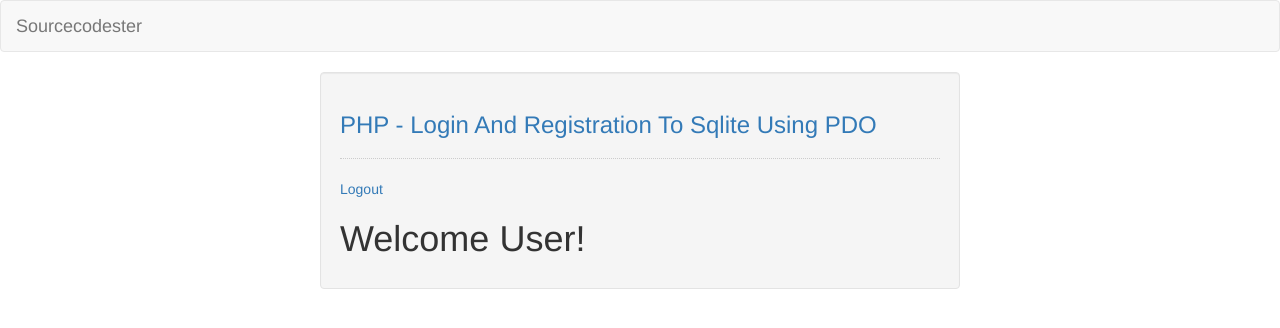
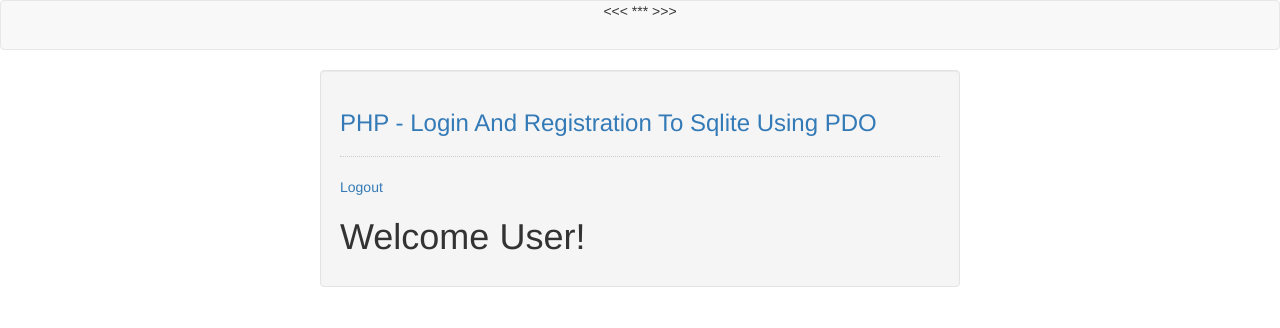
Before and after one commit to pbacquel/login-lite, a PHP site: page /home.php in a window 1280 px wide. Shown: the top 328 px of the page. Run offline with PHP 8.4, Linux system fonts and the light colour scheme.

Commit message:
modified home, index and login.php

```diff
--- a/home.php
+++ b/home.php
@@ -8,7 +8,7 @@
 <body>
 	<nav class="navbar navbar-default">
 		<div class="container-fluid">
-			<a class="navbar-brand" href="https://sourcecodester.com" target="_blank">Sourcecodester</a>
+			<center> <<< *** >>> </center>
 		</div>
 	</nav>
 	<div class="col-md-3"></div>
--- a/index.php
+++ b/index.php
@@ -12,7 +12,7 @@ session_start();
 <body>
 	<nav class="navbar navbar-default">
 		<div class="container-fluid">
-			<a class="navbar-brand" href="https://sourcecodester.com" target="_balnk">Sourcecodester</a>
+		<center> <<< *** >>> </center>
 		</div>
 	</nav>
 	<div class="col-md-3"></div>
--- a/login.php
+++ b/login.php
@@ -11,7 +11,7 @@ session_start();
 <body>
 	<nav class="navbar navbar-default">
 		<div class="container-fluid">
-			<a class="navbar-brand" href="https://sourcecodester.com">Sourcecodester</a>
+		<center> <<< *** >>> </center>
 		</div>
 	</nav>
 	<div class="col-md-3"></div>
```
